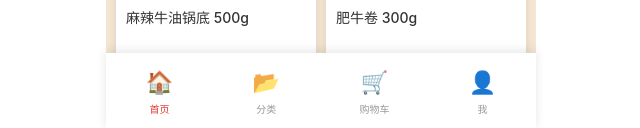
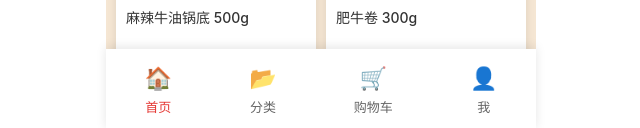
Before and after one commit to wanmeixingcheng-ai/hotpot-h5, a plain HTML site: page index.html in a window 1280 px wide. Shown: the part 670-798 px from the top of the page, 319-959 px from the left. Drawn offline with Linux system fonts and the light colour scheme.

Commit message:
导航栏字体加大到13px，颜色加深到#666

```diff
--- a/index.html
+++ b/index.html
@@ -431,8 +431,8 @@
             flex-direction: column;
             align-items: center;
             gap: 3px;
-            color: var(--text-lighten);
-            font-size: 10px;
+            color: #666666;
+            font-size: 13px;
             cursor: pointer;
             padding: 5px 15px;
             position: relative;
```
